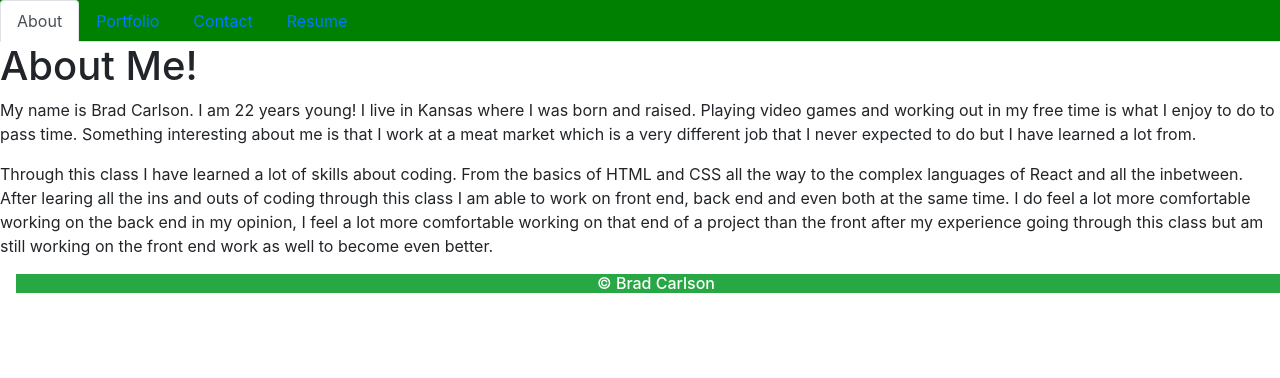
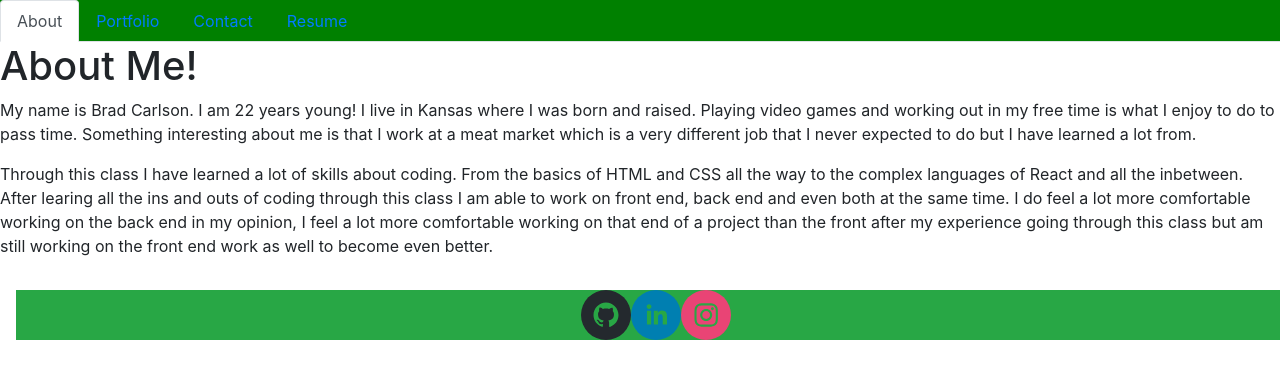
Before and after one commit to brad1200/my-react-portfolio, a React (Create React App) app: page / in a window 1280 px wide. Shown: the top 378 px of the page. Built offline with nearby package versions, Linux system fonts and the light colour scheme.

Commit message:
functioning footer w correct links

```diff
--- a/src/components/AddFooter.js
+++ b/src/components/AddFooter.js
@@ -1,9 +1,26 @@
 import React from "react";
+import ReactDOM from 'react-dom';
+import { SocialIcon } from 'react-social-icons';
+
+const styles = {
+    footer: {
+        position: 'fixed'
+    }
+}
 
 const AddFooter = () => {
     return (<>
-        <footer className="bg-success text-white text-center m-3 -3 w-100">
-            <h6>&copy; Brad Carlson</h6>
+        <footer style={styles.footer} className="bg-success text-white text-center m-3 -3 w-100">
+            {/* <h6>&copy; Brad Carlson</h6> */}
+
+            <SocialIcon url="https://github.com/brad1200" />
+            <a href="https://github.com/brad1200"></a>
+
+            <SocialIcon url="https://www.linkedin.com/in/brad-carlson-04153623b/" />
+            <a href="https://www.linkedin.com/in/brad-carlson-04153623b/"></a>
+
+            <SocialIcon url="https://www.instagram.com/_brad_23" />
+            <a href="https://www.instagram.com/_brad_23"></a>
         </footer>
     </>)
 }
```
